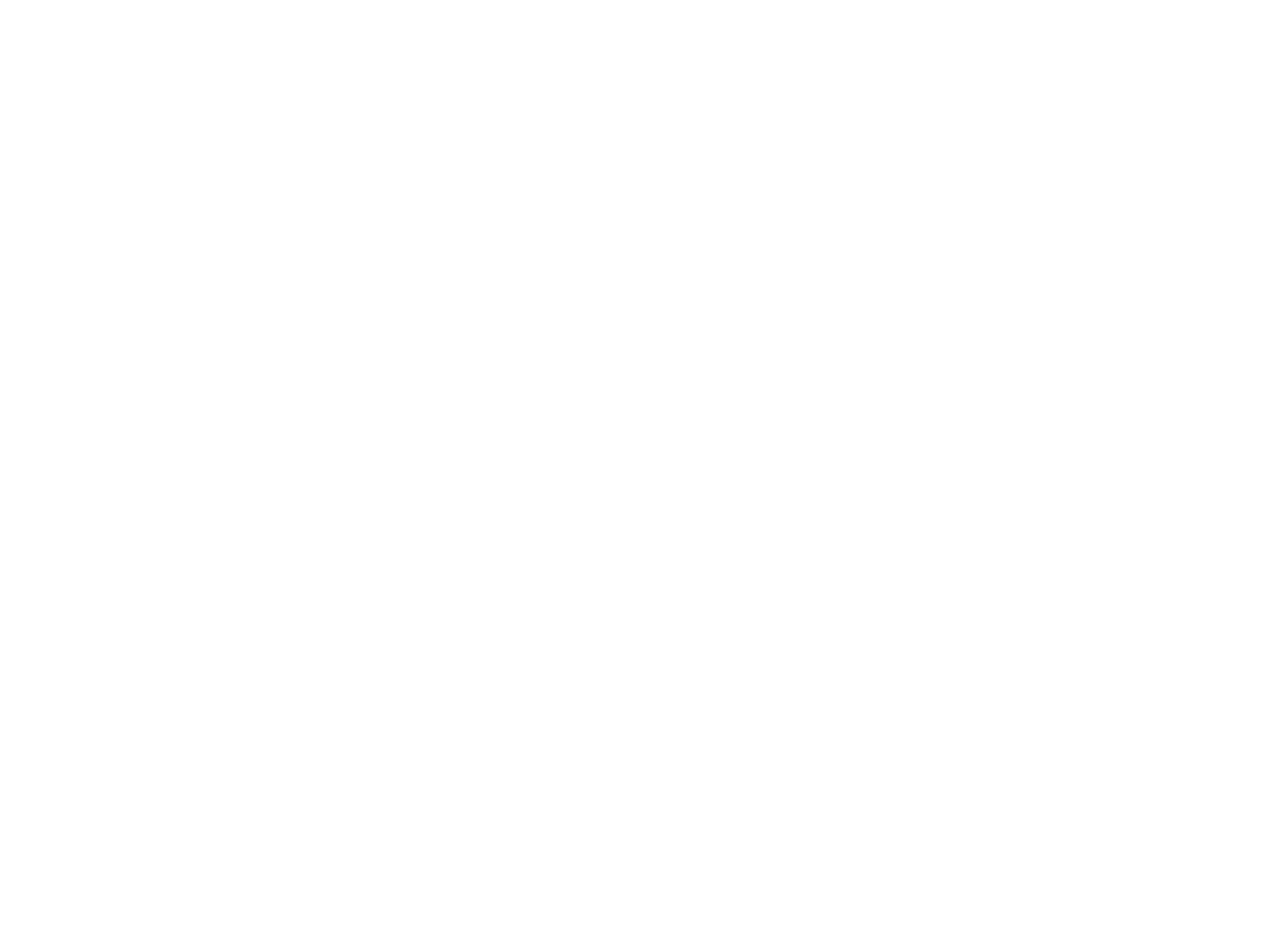
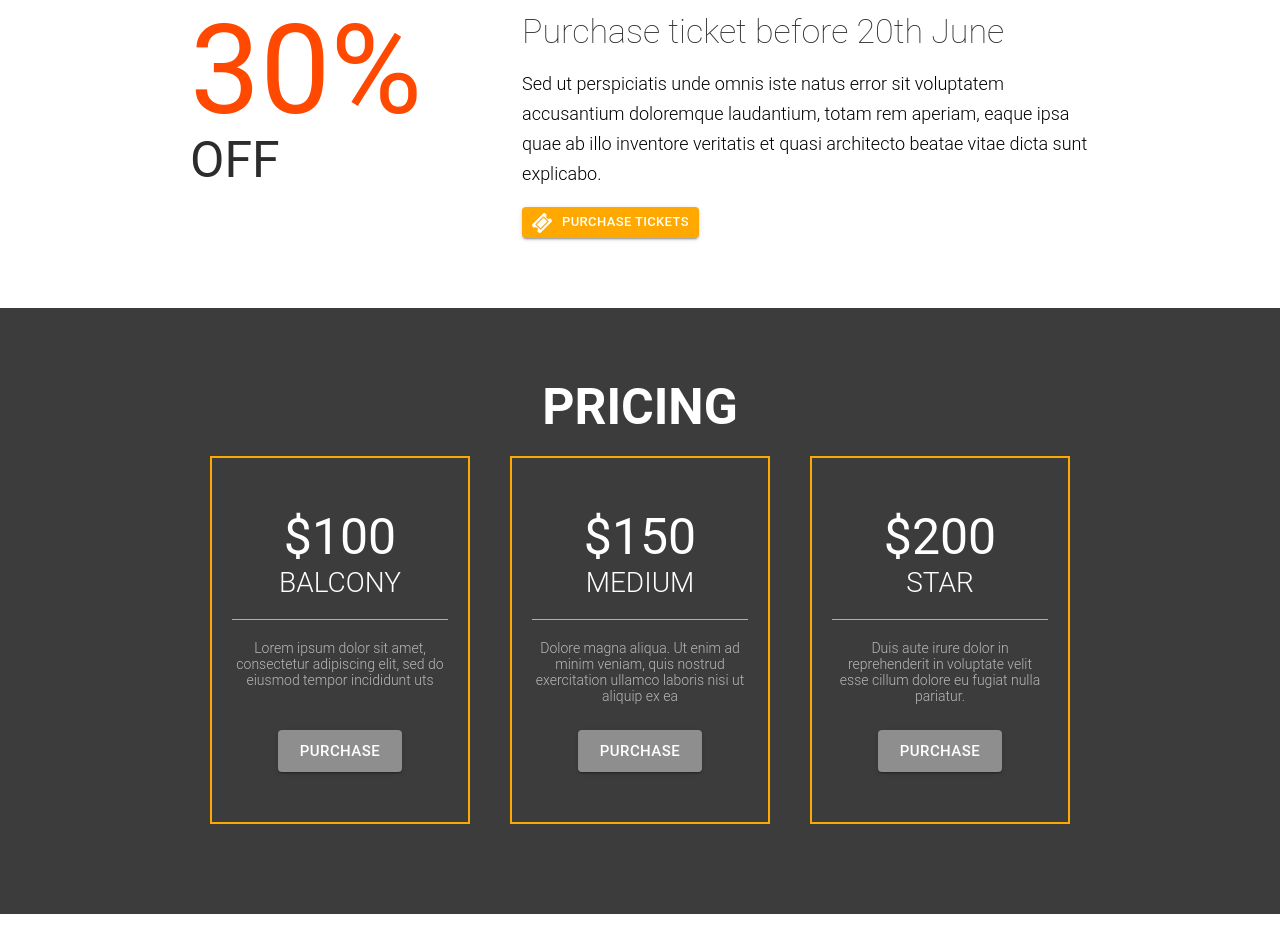
Before and after one commit to ItsRitik/The-Venue-Music-tickets, a React (Create React App) app: page / in a window 1280 px wide. Shown: the part 1860-2797 px from the top of the page. Before the commit the page ends 1667 px from the top, so only its background shows below. Built offline with nearby package versions, Linux system fonts and the light colour scheme; grey boxes are pictures that could not be loaded.

Commit message:
Implemented Reuseable Button, Gmap, Price Desp

```diff
--- a/src/App.js
+++ b/src/App.js
@@ -1,16 +1,40 @@
 import "../src/resources/styles.css"
+import { Element } from 'react-scroll';
+
 import Header from "../src/components/header_footer/Header"
 import Footer from "./components/header_footer/Footer"
 import Featured from "./components/featured/index"
 import VenueInfo from "./components/venueNfo"
+import Highlights from "./components/highlights"
+import Pricing from './components/pricing';
+import Location from './components/location';
 
 const App = () => {
   return (
     <div className="App">
-      <Header />
-      <Featured />
-      <VenueInfo />
-      <Footer />
+      <Header/>
+
+      <Element name="featured">
+        <Featured/>
+      </Element>
+
+      <Element name="venueInfo">
+        <VenueInfo/>
+      </Element>
+
+      <Element name="highlights">
+        <Highlights/>
+      </Element>
+
+      <Element name="pricing">
+        <Pricing/>
+      </Element>
+
+      <Element name="location">
+        <Location/>
+      </Element>
+
+    <Footer/>
     </div>
   );
 }
--- a/src/components/header_footer/SideDrawer.js
+++ b/src/components/header_footer/SideDrawer.js
@@ -6,7 +6,7 @@
 const SideDrawer = (props) => {
     const links = [
         { where:'featured',value:'To top'},
-        { where:'venuenfo',value:'Venue NFO'},
+        { where:'venueInfo',value:'Venue INFO'},
         { where:'highlights',value:'Highlights'},
         { where:'pricing',value:'Pricing'},
         { where:'location',value:'Location'}
--- /dev/null
+++ b/src/components/highlights/Description.js
@@ -0,0 +1,17 @@
+import React from 'react';
+import { Fade } from 'react-awesome-reveal'
+
+const Description = () => {
+    return(
+        <Fade>
+            <div className="center_wrapper">
+                <h2>Highlights</h2>
+                <div className="highlight_description">
+                Lorem ipsum dolor sit amet, consectetur adipiscing elit, sed do eiusmod tempor incididunt ut labore et dolore magna aliqua. Ut enim ad minim veniam, quis nostrud exercitation ullamco laboris nisi ut aliquip ex ea commodo consequat. Duis aute irure dolor in reprehenderit in voluptate velit esse cillum dolore eu fugiat nulla pariatur. Excepteur sint occaecat cupidatat non proident, sunt in culpa qui officia deserunt mollit anim id est laborum.
+                </div>
+            </div>
+        </Fade>
+    )
+}
+
+export default Description
--- /dev/null
+++ b/src/components/highlights/Discount.js
@@ -0,0 +1,68 @@
+import React,{ useState, useEffect } from 'react';
+import { Fade, Slide } from 'react-awesome-reveal'
+import MyButton from '../utils/MyButton';
+
+const Discount = () => {
+    const end = 30;
+    const [start,setStart] = useState(0);
+
+    const porcentage = () => {
+        if(start < end){
+            setStart(prevCount => prevCount+1)
+        }
+    }
+
+    useEffect(()=>{
+        if( start > 0 && start < 30){
+            setTimeout(()=>{
+                setStart(prevCount => prevCount+1)
+            },30)
+        }
+    },[start])
+
+
+    return(
+        <div className="center_wrapper">
+            <div className="discount_wrapper">
+
+                <Fade
+                    onVisibilityChange={ (inView) => {
+                        if(inView){
+                            porcentage()
+                        }
+                    }}
+                >
+                    <div className="discount_porcentage">
+                        <span>{start}%</span>
+                        <span>OFF</span>
+                    </div>
+                </Fade>
+
+                <Slide right>
+                    <div className="discount_description">
+                        <h3>Purchase ticket before 20th June</h3>
+                        <p>
+                        Sed ut perspiciatis unde omnis iste natus error sit voluptatem accusantium doloremque laudantium, totam rem aperiam, eaque ipsa quae ab illo inventore veritatis et quasi architecto beatae vitae dicta sunt explicabo.
+                        </p>
+
+                        <MyButton
+                            text="Purchase tickets"
+                            link="http://google.com"
+                            size="small"
+                            style={{
+                                background:'#ffa800',
+                                color:'#ffffff'
+                            }}
+                            iconTicket={true}
+                        />
+
+                    </div>
+
+                </Slide>
+
+            </div>
+        </div>
+    )
+}
+
+export default Discount
--- /dev/null
+++ b/src/components/highlights/index.js
@@ -0,0 +1,14 @@
+import React from 'react';
+import Description from './Description';
+import Discount from './Discount';
+
+const Highlights = () => {
+    return(
+        <div className="highlight_wrapper">
+            <Description/>
+            <Discount/>
+        </div>
+    )
+}
+
+export default Highlights;
--- /dev/null
+++ b/src/components/location/index.js
@@ -0,0 +1,26 @@
+import React from 'react';
+
+const Location = () => {
+    return(
+        <div className="location_wrapper">
+
+            <iframe
+                src="https://www.google.com/maps/embed?pb=!1m18!1m12!1m3!1d63499.5759094865!2d-96.82638045433593!3d32.81400551924428!2m3!1f0!2f0!3f0!3m2!1i1024!2i768!4f13.1!3m3!1m2!1s0x864e993d0ea3c1ff%3A0x1859d2cc74f588e2!2sThe+Dallas+World+Aquarium!5e0!3m2!1ses!2sar!4v1530636115082"
+                width="100%"
+                height="500px"
+                frameBorder="0"
+                title="gglemaps"
+                allowFullScreen
+            ></iframe>
+
+            <div className="location_tag">
+                <div>
+                    Location
+                </div>
+            </div>
+
+        </div>
+    )
+}
+
+export default Location;
--- /dev/null
+++ b/src/components/pricing/index.js
@@ -0,0 +1,57 @@
+import React from 'react';
+import MyButton from '../utils/MyButton';
+import {Zoom} from 'react-awesome-reveal';
+
+const Princing = () => {
+    const priceState = {
+        prices:[100,150,200],
+        position:['Balcony','Medium','Star'],
+        desc:[
+            'Lorem ipsum dolor sit amet, consectetur adipiscing elit, sed do eiusmod tempor incididunt uts',
+            'Dolore magna aliqua. Ut enim ad minim veniam, quis nostrud exercitation ullamco laboris nisi ut aliquip ex ea',
+            'Duis aute irure dolor in reprehenderit in voluptate velit esse cillum dolore eu fugiat nulla pariatur.'
+        ],
+        linkto:['http://sales.b','http://sales/m','http://sales.s'],
+        delay:[500,0,500]
+    }
+
+    const showBoxes = () => (
+        priceState.prices.map((box,index)=>(
+            <Zoom key={index} className="pricing_item" delay={priceState.delay[index]}>
+                <div className="pricing_inner_wrapper">
+                    <div className="pricing_title">
+                        <span>${priceState.prices[index]}</span>
+                        <span>{priceState.position[index]}</span>
+                    </div>
+                    <div className="pricing_description">
+                        {priceState.desc[index]}
+                    </div>
+                    <div className="pricing_buttons">
+                        <MyButton
+                            text="Purchase"
+                            style={{
+                                color:'#ffffff'
+                            }}
+                            link={priceState.linkto[index]}
+                        />
+                    </div>
+                </div>
+            </Zoom>
+        ))
+    )
+
+
+    return(
+        <div className="bck_black">
+            <div className="center_wrapper pricing_section">
+                <h2>Pricing</h2>
+
+                <div className="pricing_wrapper">
+                    { showBoxes() }
+                </div>
+            </div>
+        </div>
+    )
+}
+
+export default Princing;
--- /dev/null
+++ b/src/components/utils/MyButton.js
@@ -0,0 +1,31 @@
+import React from 'react';
+import Button from '@mui/material/Button';
+
+import TicketIcon from '../../resources/images/icons/ticket.png';
+
+const MyButton = (props) => {
+    return(
+        <Button
+            href={props.link}
+            variant="contained"
+            size={ props.size ? props.size:'large'}
+            style={{
+                background:'#8e8e8e',
+                color:'#ffffff',
+                ...props.style
+            }}
+        >
+            { props.iconTicket ?
+              <img
+                src={TicketIcon}
+                className="iconImage"
+                alt="icon_button"
+            />
+            :null}
+
+            {props.text}
+        </Button>
+    )
+}
+
+export default MyButton
```
